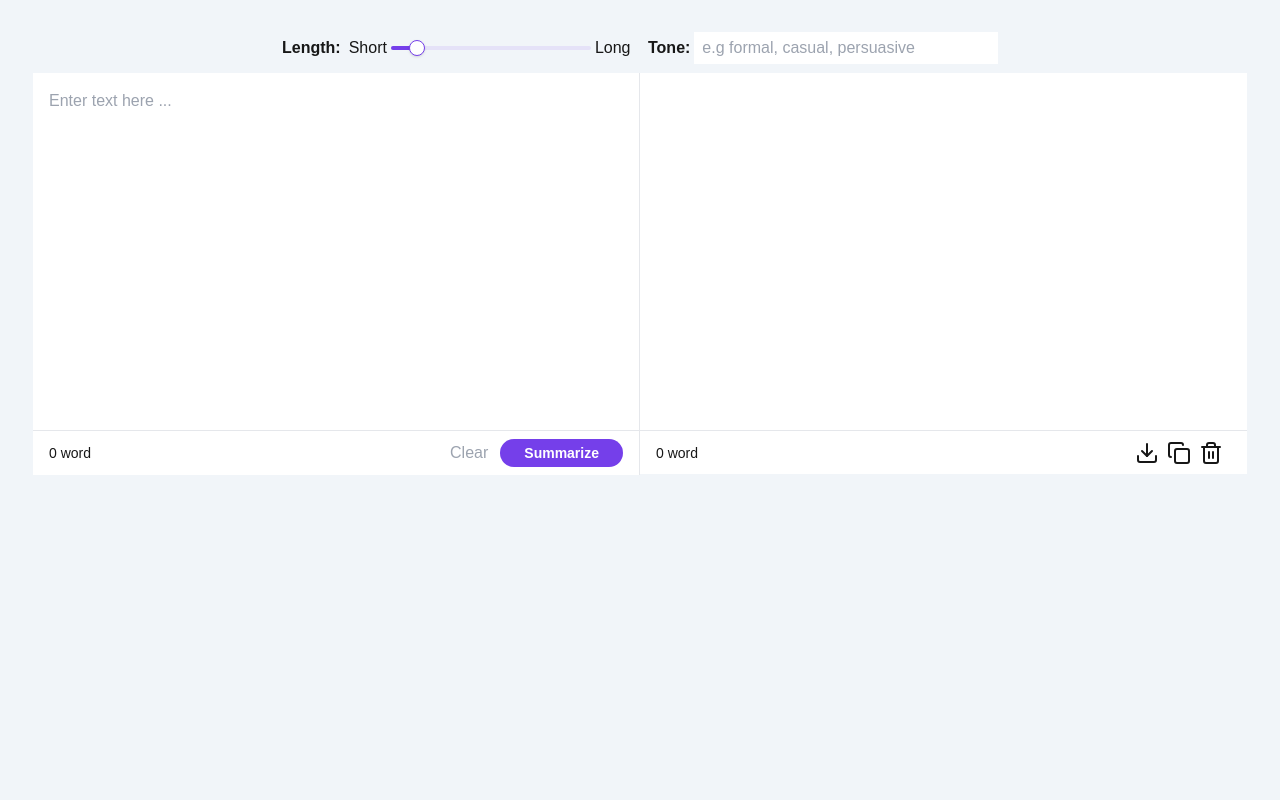
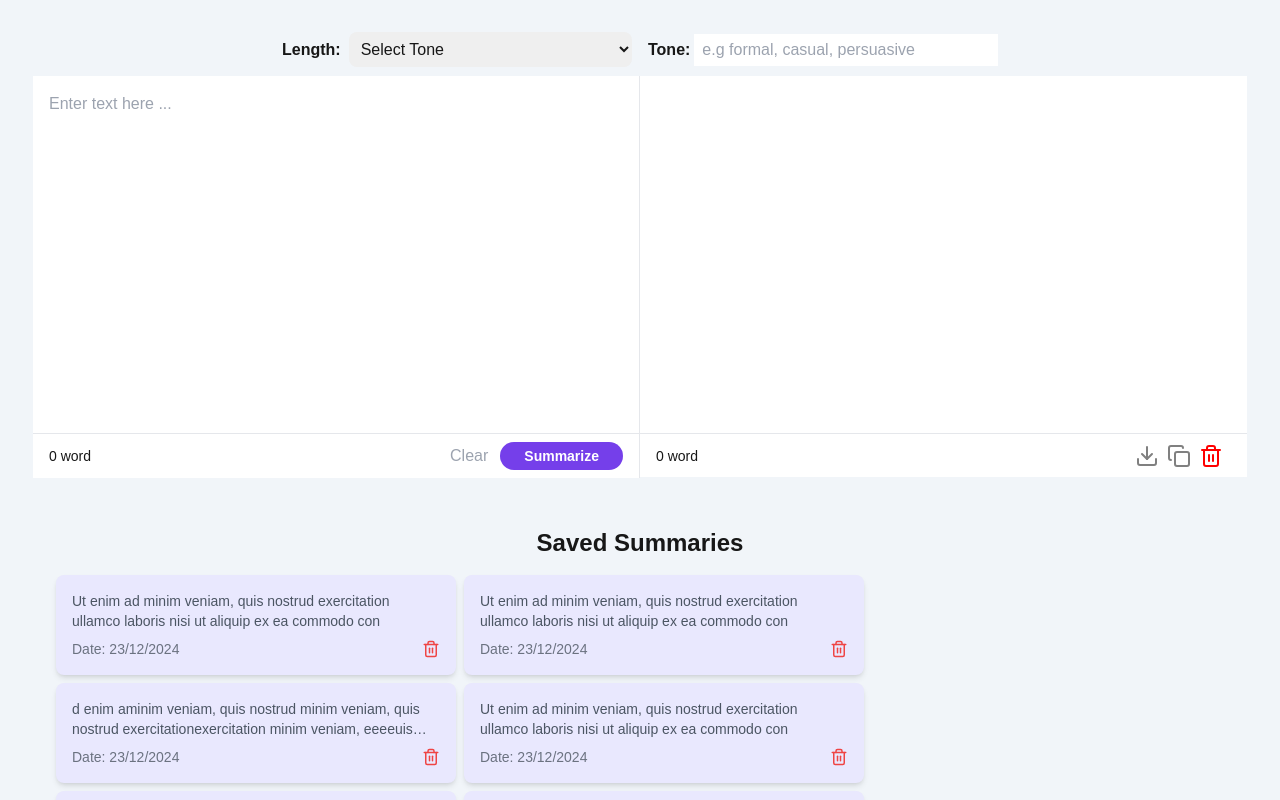
Before and after one commit to hnobi/summar-ai, a Next.js app: page / in a window 1280 px wide. Shown: the top 800 px of the page. Built offline with nearby package versions, Linux system fonts and the light colour scheme.

Commit message:
implement history view

```diff
--- /dev/null
+++ b/app/components/Modal.tsx
@@ -0,0 +1,33 @@
+import React from "react";
+
+interface ModalProps {
+  isOpen: boolean;
+  onClose: () => void;
+  title: string;
+  children: React.ReactNode;
+}
+
+const Modal: React.FC<ModalProps> = ({ isOpen, onClose, title, children }) => {
+  if (!isOpen) return null;
+
+  return (
+    <div className="fixed inset-0 bg-gray-500 bg-opacity-50 flex justify-center items-center z-50">
+      <div className="bg-white rounded-lg p-6 w-96 max-w-full">
+        <div className="flex justify-between items-center border-b pb-3 mb-4">
+          <h2 className="text-xl font-semibold">{title}</h2>
+          <button onClick={onClose} className="text-gray-600 hover:text-gray-800">
+            &times;
+          </button>
+        </div>
+        <div>{children}</div>
+        <div className="mt-4 flex justify-end">
+          <button onClick={onClose} className="px-4 py-2 bg-gray text-white rounded hover:bg-blue-600">
+            Close
+          </button>
+        </div>
+      </div>
+    </div>
+  );
+};
+
+export default Modal;
--- /dev/null
+++ b/app/components/RewrittenHistory.tsx
@@ -0,0 +1,39 @@
+"use client"
+import React from "react";
+import SummaryCard from "./SummaryCard";
+import Modal from "./Modal";
+
+const RewrittenHistory = () => {
+    const summaries = [
+        { title: "Summarization 01", description: "Ut enim ad minim veniam, quis nostrud exercitation ullamco laboris nisi ut aliquip ex ea commodo con", date: "23/12/2024" },
+        { title: "Summarization 01", description: "Ut enim ad minim veniam, quis nostrud exercitation ullamco laboris nisi ut aliquip ex ea commodo con", date: "23/12/2024" },
+        { title: "Summarization 01", description: "d enim aminim veniam, quis nostrud minim veniam, quis nostrud exercitationexercitation minim veniam, eeeeuis nostrud exercitationd minim veniam, quis nostrud exercitation ullamco laboris nisi ut aliquip ex ea commodo con  Ut enim ad minimUt enim aminim veniam, quis nostrud minim veniam, quis nostrud exercitationexercitation minim veniam, quis nostrud exercitationd minim veniam, quis nostrud exercitation ullamco laboris nisi ut aliquip ex ea commodo con  Ut enim ad minim veni  veniam, quis nostrud exercitation ullamco laboris nisi ut aliquip ex ea commodo con  Ut enim ad minim veniam, quis nostrud exercitation ullamco laboris nisi ut aliquip ex ea commodo conUt enim ad minim veniam, quis nostrud exercitation ullamco laboris nisi ut aliquip ex ea commodo con", date: "23/12/2024" },
+
+        { title: "Summarization 01", description: "Ut enim ad minim veniam, quis nostrud exercitation ullamco laboris nisi ut aliquip ex ea commodo con", date: "23/12/2024" },
+        { title: "Summarization 01", description: "Ut enim ad minim veniam, quis nostrud exercitation ullamco laboris nisi ut aliquip ex ea commodo con", date: "23/12/2024" },
+
+        { title: "Summarization 01", description: "Ut enim ad minim veniam, quis nostrud exercitation ullamco laboris nisi ut aliquip ex ea commodo con", date: "23/12/2024" },
+        { title: "Summarization 01", description: "Ut enim ad minim veniam, quis nostrud exercitation ullamco laboris nisi ut aliquip ex ea commodo con", date: "23/12/2024" },
+
+        { title: "Summarization 01", description: "Ut enim ad minim veniam, quis nostrud exercitation ullamco laboris nisi ut aliquip ex ea commodo con", date: "23/12/2024" },
+        { title: "Summarization 01", description: "Ut enim ad minim veniam, quis nostrud exercitation ullamco laboris nisi ut aliquip ex ea commodo con", date: "23/12/2024" },
+      ];
+
+      return (
+        <div className="p-6 space-y-4 mt-6">
+          <h1 className="text-2xl font-semibold text-center">Saved Summaries</h1>
+          <div className="flex flex-col md:flex-row gap-2 flex-wrap">
+            {summaries.map((summary, index) => (
+              <SummaryCard
+                key={index}
+                description={summary.description}
+                date={summary.date}
+              />
+            ))}
+          </div>
+          {/* <Modal isOpen={true} onClose={ () => {true}} title={"ddddddd"}><>jdjdjdjdjdj</></Modal> */}
+        </div>
+      );
+};
+
+export default RewrittenHistory;
--- a/app/components/SummarizerOutput.tsx
+++ b/app/components/SummarizerOutput.tsx
@@ -12,9 +12,9 @@ const SummarizerOutput = ({ text = '' }: { text: string }) => {
         <div className="flex-1">
           <WordCount text={text} />
         </div>
-        <Download className="mr-2 cursor-pointer" />
-        <Copy className="mr-2 cursor-pointer" />
-        <Trash2 className="mr-2 cursor-pointer" />
+        <Download className="mr-2 cursor-pointer"  color="gray"/>
+        <Copy className="mr-2 cursor-pointer" color="gray"/>
+        <Trash2 className="mr-2 cursor-pointer"  color="red" />
       </div>
     </div>
   )
--- /dev/null
+++ b/app/components/SummaryCard.tsx
@@ -0,0 +1,23 @@
+import React from "react";
+import { Trash2 } from "lucide-react";
+
+interface SummaryCardProps {
+  description: string;
+  date: string;
+}
+
+const SummaryCard: React.FC<SummaryCardProps> = ({  description, date }) => {
+  return (
+    <div className="rounded-lg p-4 shadow-md flex flex-col sm:flex space-y-2 bg-[#e9e8fe] hover:border-gray-500 h-[100px] w-full md:w-[400px]">
+      <p className="text-sm text-gray-600 line-clamp-2">{description}</p>
+      <div className="flex items-center justify-between text-sm text-gray-500">
+        <span>Date: {date}</span>
+        <button className="text-red-500 hover:text-red-700">
+          <Trash2 size={18} />
+        </button>
+      </div>
+    </div>
+  );
+};
+
+export default SummaryCard
--- a/app/page.tsx
+++ b/app/page.tsx
@@ -1,16 +1,25 @@
 import SummarizerInput from "@/components/SummarizerInput";
 import SummarizerOutput from "@/components/SummarizerOutput";
 import { Slider } from "./components/RangeSlider";
+import RewrittenHistory from "./components/RewrittenHistory";
 
 export default function Home() {
   return (
-    <main className="p-4 sm:p-8 h-screen bg-slate-100">
-      <div className="flex items-center justify-center flex-col md:flex-row mb-2">
+    <main className="p-4 sm:p-8 min-h-screen bg-slate-100">
+     <section>
+     <div className="flex items-center justify-center flex-col md:flex-row mb-2">
         <div className="flex items-center mb-3 md:mb-0 min-w-full md:min-w-[350px]">
           <label className="mr-2 font-semibold">Length:</label>
-          <span className="">Short</span>
-          <Slider value={[10]} max={100} step={1} />
-          <span>Long</span>
+           <select
+          // value={tone}
+          // onChange={(e) => setTone(e.target.value)}
+          className="p-2  border-0 rounded-lg outline-none w-full"
+        >
+          <option value="" className="bg-white">Select Tone</option>
+          <option value="formal">Formal</option>
+          <option value="casual">Casual</option>
+          <option value="persuasive">Persuasive</option>
+        </select>
         </div>
         <div className="min-w-full md:min-w-[350px] flex items-center md:ml-4 ">
           <label className="mr-1 font-semibold">Tone:</label>
@@ -21,6 +30,10 @@ export default function Home() {
         <SummarizerInput />
         <SummarizerOutput text="" />
       </div>
+     </section>
+     <section>
+      <RewrittenHistory />
+     </section>
     </main>
   );
 }
--- a/package.json
+++ b/package.json
@@ -10,6 +10,7 @@
   },
   "dependencies": {
     "@radix-ui/react-slider": "^1.2.1",
+    "@tailwindcss/line-clamp": "^0.4.4",
     "lucide-react": "^0.460.0",
     "next": "15.0.3",
     "react": "19.0.0-rc-66855b96-20241106",
--- a/tailwind.config.ts
+++ b/tailwind.config.ts
@@ -1,4 +1,5 @@
 import type { Config } from "tailwindcss";
+import LineClamp from '@tailwindcss/line-clamp';
 
 export default {
   content: [
@@ -15,5 +16,7 @@ export default {
       },
     },
   },
-  plugins: [],
+  plugins: [
+    LineClamp
+  ],
 } satisfies Config;
```
Also changed, not shown: 2 other files (tests, documents, lock files or other folders).
